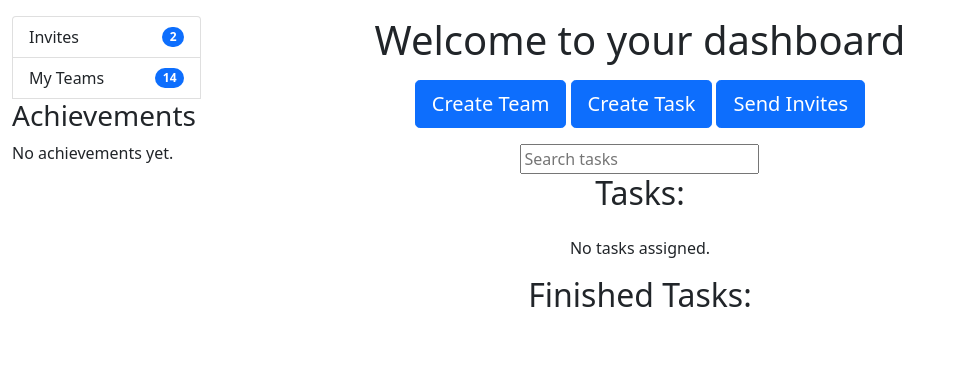
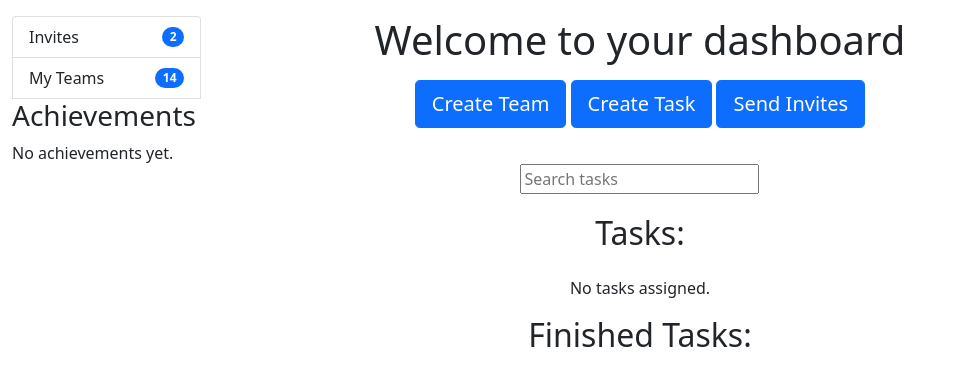
Before and after one commit to yohannpirbay/Magpie, a Django app: template tasks/templates/dashboard.html in a window 1280 px wide. Shown: the part 56-442 px from the top of the page, without its empty margins (0-953 px from the left). Run offline with Django 4.2, Linux system fonts and the light colour scheme; the template is opened without the code that fills it, so the values that code supplies are empty; some libraries are stand-ins or nearby versions.

Commit message:
add margin 20 px

```diff
--- a/static/dashboard.css
+++ b/static/dashboard.css
@@ -85,3 +85,8 @@ strong {
     box-sizing: border-box; /* Include padding and border in the width calculation */
     margin-bottom: 40px;
   }
+
+
+.margin-20px{
+    margin: 20px;
+}
--- a/tasks/templates/dashboard.html
+++ b/tasks/templates/dashboard.html
@@ -43,8 +43,6 @@
         </ul>
         </p>
 
-
-
         </ul>
       </div>
       <!-- end smaller container -->
@@ -66,8 +64,9 @@
           </div>
         </p>
 
+
 <!-- Search input with the oninput attribute to call handleSearch -->
-<input type="text" id="search" placeholder="Search tasks" oninput="handleSearch()">
+<input class ="margin-20px" type="text" id="search" placeholder="Search tasks" oninput="handleSearch()">
 
 
 <!-- Tasks Section -->
```
